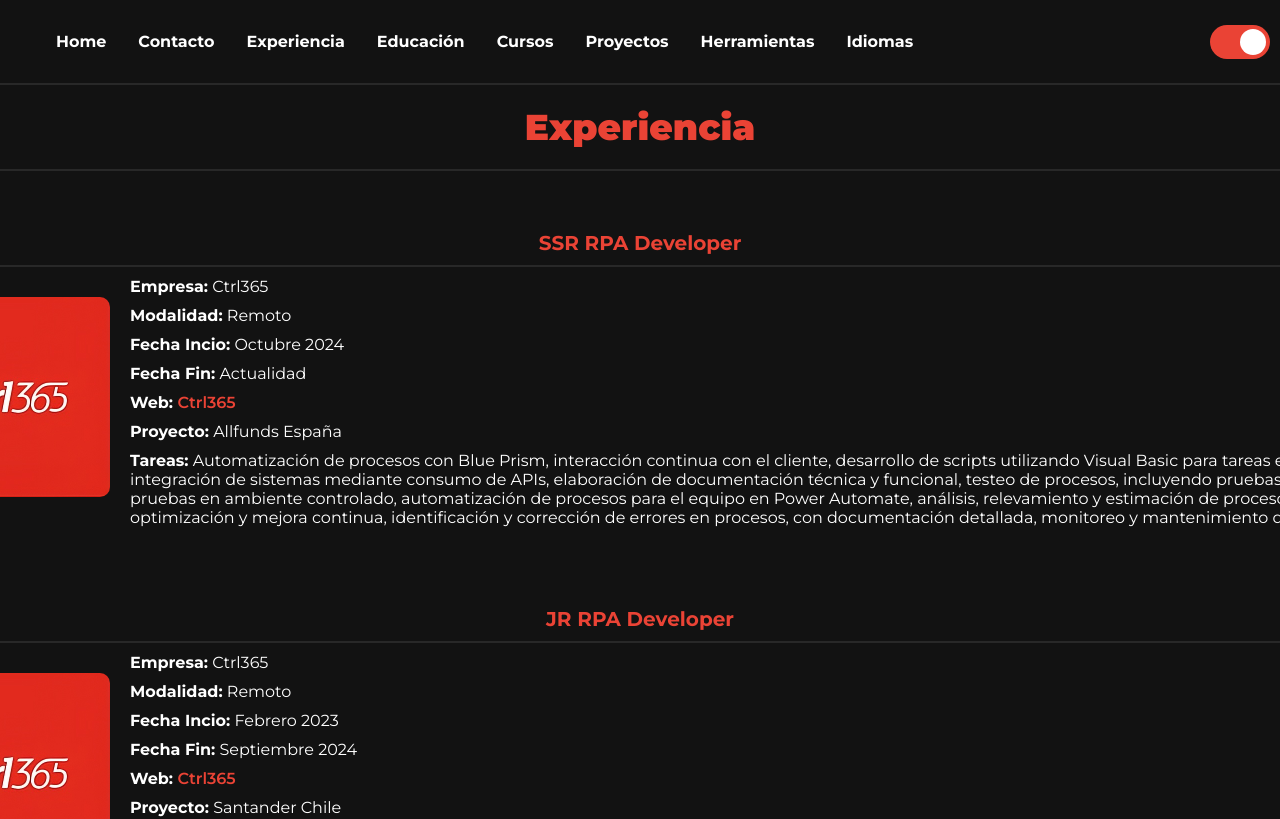
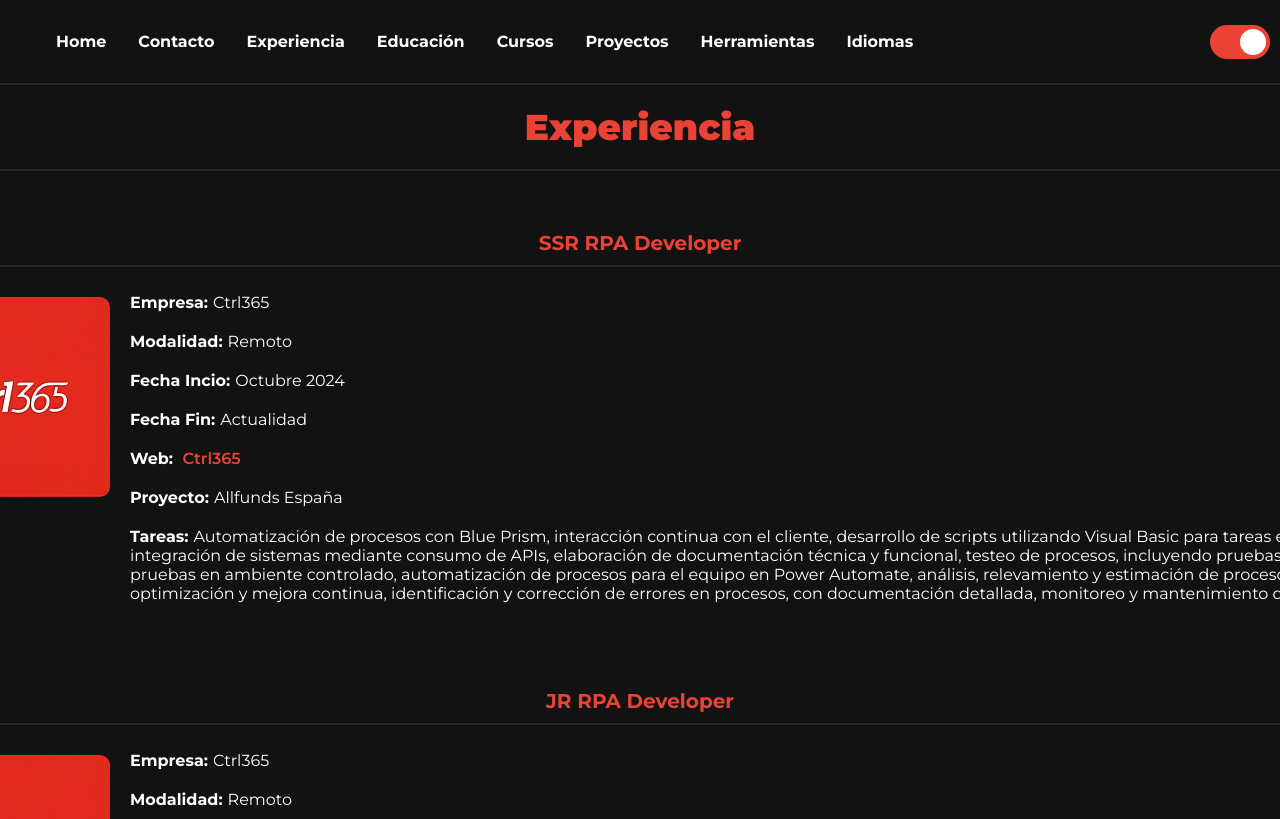
Before and after one commit to AugustoComeglio/PersonalWebsiteV2, a React (Vite) app: page /experiencia in a window 1280 px wide. Shown: the top 819 px of the page. Built offline with nearby package versions, Linux system fonts and the light colour scheme.

Commit message:
refactor mejoras cards

```diff
--- a/src/Components/UI/Cards/CardEducacion/CardEducacion.jsx
+++ b/src/Components/UI/Cards/CardEducacion/CardEducacion.jsx
@@ -11,10 +11,8 @@
 }) => {
   return (
     <article className={styles.card}>
-        <div className={styles.conttitle}>
-          <div className={styles.title}>
-            {Institucion}
-          </div>
+      <header className={styles.header}>
+        <div className={styles.title}>{Institucion}</div>
         <div
           className={`${styles.status} ${
             Status === "In Progress"
@@ -27,26 +25,34 @@
           <div className={styles.statusicon}></div>
           <div className={styles.statustexto}>{Status}</div>
         </div>
-        </div>
+      </header>
 
-        <div className={styles.contenedorInfo}>
+      <div className={styles.bodyCard}>
         <div>
           <div className={styles.contimg}>
-              <img className={styles.img} src={Src} title={Institucion} alt={`Logo de ${Institucion}`}/>
+            <img
+              className={styles.img}
+              src={Src}
+              title={Institucion}
+              alt={`Logo de ${Institucion}`}
+            />
           </div>
         </div>
 
-          <div className={styles.datos}>
+        <dl className={styles.datos}>
           <div className={styles.descripcion}>
-              <b>Carrera:</b> {Carrera}
+            <dt>Carrera:</dt>
+            <dd>{Carrera}</dd>
           </div>
           <div className={styles.descripcion}>
-              <b>Fecha Incio:</b> {FechaInicio}
+            <dt>Fecha Incio:</dt>
+            <dd>{FechaInicio}</dd>
           </div>
           <div className={styles.descripcion}>
-              <b>Fecha Fin:</b> {FechaFin}
+            <dt>Fecha Fin:</dt>
+            <dd>{FechaFin}</dd>
           </div>
-          </div>
+        </dl>
       </div>
     </article>
   );
--- a/src/Components/UI/Cards/CardExperiencia/CardExperiencia.jsx
+++ b/src/Components/UI/Cards/CardExperiencia/CardExperiencia.jsx
@@ -14,40 +14,54 @@
 }) => {
   return (
     <article className={styles.card}>
+      <hearder className={styles.header}>
         <div className={styles.title}>
           <b>{Puesto}</b>
         </div>
+      </hearder>
 
-        <div className={styles.contenedorInfo}>
+      <div className={styles.bodyCard}>
         <div>
           <div className={styles.contimg}>
-              <img className={styles.img} src={Src} alt={`Logo de ${Empresa}`}/>
+            <img className={styles.img} src={Src} alt={`Logo de ${Empresa}`} />
           </div>
         </div>
 
-          <div className={styles.datos}>
+        <dl className={styles.datos}>
           <div className={styles.descripcion}>
-              <b>Empresa:</b> {Empresa}
+            <dt>Empresa:</dt>
+            <dd>{Empresa}</dd>
           </div>
           <div className={styles.descripcion}>
-              <b>Modalidad:</b> {Modalidad}
+            <dt>Modalidad:</dt>
+            <dd>{Modalidad}</dd>
           </div>
           <div className={styles.descripcion}>
-              <b>Fecha Incio:</b> {FechaInicio}
+            <dt>Fecha Incio:</dt>
+            <dd>{FechaInicio}</dd>
           </div>
           <div className={styles.descripcion}>
-              <b>Fecha Fin:</b> {FechaFin}
+            <dt>Fecha Fin:</dt>
+            <dd>{FechaFin}</dd>
           </div>
           <div className={styles.descripcion}>
-              <b>Web:</b><a className={styles.link} href={Web} target="_blank"> {Empresa}</a>
+            <dt>Web:</dt>
+            <dd>
+              <a className={styles.link} href={Web} target="_blank">
+                {" "}
+                {Empresa}
+              </a>
+            </dd>
           </div>
           <div className={styles.descripcion}>
-              <b>Proyecto:</b> {Proyecto}
+            <dt>Proyecto:</dt>
+            <dd>{Proyecto}</dd>
           </div>
           <p className={styles.descripcion}>
-              <b>Tareas:</b> {Tareas}
+            <dt>Tareas:</dt>
+            <dd>{Tareas}</dd>
           </p>
-          </div>
+        </dl>
       </div>
     </article>
   );
--- a/src/Components/UI/Cards/CardExperiencia/CardExperiencia.module.css
+++ b/src/Components/UI/Cards/CardExperiencia/CardExperiencia.module.css
@@ -1,4 +1,4 @@
-.card{
+.card {
   min-height: 200px;
   width: 1500px;
   background-color: var(--background-color);
@@ -8,48 +8,61 @@
   /* box-shadow: 0px 10px 15px var(--secondary-color); */
   transition: transform 0.3s ease, box-shadow 0.3s ease;
 }
-
 .card:hover {
   transform: translateY(-5px);
   box-shadow: 0px 10px 15px var(--primary-color);
 }
-
-.img{
+.header {
+  display: flex;
+  flex-direction: row;
+  justify-content: center;
+  border-radius: 5px 5px 0px 0px;
+  border-bottom: 2px solid var(--secondary-color);
+  color: var(--primary-color);
+}
+.title {
+  padding: 10px;
+  font-size: 20px;
+  font-weight: 900;
+  text-align: center;
+}
+.bodyCard {
+  display: flex;
+  flex-direction: row;
+  padding: 10px 0px;
+}
+.contimg {
+  display: flex;
+  align-items: center;
+  padding: 20px;
+}
+.img {
   height: 200px;
   width: 200px;
   object-fit: contain;
   border-radius: 10px;
 }
-.title{
-    padding: 10px 0px 10px 0px;
-    border-radius: 5px 5px 0px 0px;
-    text-align: center;
-    font-size: 20px;
-    border-bottom: 2px solid var(--secondary-color);
-    color: var(--primary-color);
-    font-weight: 900;
-}
-.descripcion{
-    padding: 0px 0px 10px 0px;
-    margin: 0px;
-}
-.contimg{
-    display: flex;
-    align-items: center;
-    padding: 20px;
-}
-.contenedorInfo{
-    display: flex;
-    flex-direction: row;
-    padding: 10px 0px;
-}
-.datos{
+.datos {
   display: flex;
   flex-direction: column;
   align-items: left;
   justify-content: center;
+  gap: 20px 0px;
 }
-.link{
+.descripcion {
+  padding: 0px;
+  margin: 0px;
+}
+.descripcion dt {
+  font-weight: bold;
+  display: inline;
+  margin-right: 5px;
+}
+.descripcion dd {
+  display: inline;
+  margin-left: 0;
+}
+.link {
   text-decoration: none;
   color: var(--primary-color);
   font-weight: 600;
--- a/src/Components/UI/Cards/CardIdioma/CardIdioma.jsx
+++ b/src/Components/UI/Cards/CardIdioma/CardIdioma.jsx
@@ -1,18 +1,31 @@
-import React from 'react'
-import styles from './CardIdioma.module.css'
+import React from "react";
+import styles from "./CardIdioma.module.css";
 
-const CardIdioma = ({Idioma, Src, Nivel}) => {
-    return (
-        <article className={styles.card}>
-            <div  className={styles.contimg}>
-                <img className={styles.img} src={Src} title={Idioma} alt={`Logo de ${Idioma}`}/>
-            </div>
-            <div>
-                <div className={styles.title}>{Idioma}</div>
-                <div className={styles.descripcion}><b>Nivel: </b>{Nivel}</div>
-            </div>
-        </article>
-    )
-}
+const CardIdioma = ({ Idioma, Src, Nivel }) => {
+  return (
+    <article className={styles.card}>
+      <header className={styles.header}>
+        <div className={styles.title}>{Idioma}</div>
+      </header>
 
-export default CardIdioma
+      <div className={styles.bodyCard}>
+        <div className={styles.contimg}>
+          <img
+            className={styles.img}
+            src={Src}
+            title={Idioma}
+            alt={`Logo de ${Idioma}`}
+          />
+        </div>
+        <dl className={styles.datos}>
+          <div className={styles.descripcion}>
+            <dt>Nivel:</dt>
+            <dd>{Nivel}</dd>
+          </div>
+        </dl>
+      </div>
+    </article>
+  );
+};
+
+export default CardIdioma;
--- a/src/Components/UI/Cards/CardIdioma/CardIdioma.module.css
+++ b/src/Components/UI/Cards/CardIdioma/CardIdioma.module.css
@@ -1,31 +1,61 @@
-.card{
+.card {
   display: flex;
   flex-direction: column;
-    width: 400px;
   background-color: var(--background-color);
   border-radius: 10px;
   /* box-shadow: 0px 10px 15px var(--secondary-color); */
   transition: transform 0.3s ease, box-shadow 0.3s ease;
 }
-
 .card:hover {
   transform: translateY(-5px);
   box-shadow: 0px 10px 15px var(--primary-color);
 }
-.contimg{
+.header {
+  display: flex;
+  flex-direction: row;
+  justify-content: center;
+  border-radius: 5px 5px 0px 0px;
+  color: var(--primary-color);
+}
+.title {
+  padding: 10px;
+  font-size: 20px;
+  font-weight: 900;
+  text-align: center;
+}
+.bodyCard {
+  display: flex;
+  flex-direction: column;
+  justify-items: center;
+  align-items: center;
+}
+.contimg {
   display: flex;
   align-items: center;
+  padding: 10px;
 }
-.img{
+.img {
   height: 250px;
   width: 400px;
   border-radius: 10px;
 }
-.title{
-    padding: 5px 10px;
-    font-weight: 900;
-
+.datos {
+  display: flex;
+  flex-direction: column;
+  align-items: left;
+  justify-content: center;
+  gap: 10px 0px;
 }
-.descripcion{
-    padding: 5px 10px;
+.descripcion {
+  padding: 0px;
+  margin: 0px;
 }
+.descripcion dt {
+  font-weight: bold;
+  display: inline;
+  margin-right: 5px;
+}
+.descripcion dd {
+  display: inline;
+  margin-left: 0;
+}
--- a/src/Components/UI/Cards/CardPresentacion/CardPresentacion.jsx
+++ b/src/Components/UI/Cards/CardPresentacion/CardPresentacion.jsx
@@ -4,13 +4,15 @@
 const CardPresentacion = () => {
   return (
     <article className={styles.card}>
-        <div className={styles.contimg}>
+        <header className={styles.header}>
+            <div className={styles.title}>Auguto Comeglio</div>
+            <div className={styles.profesion}>Estudiante de Ingenieria en Sistemas de Información - SSR RPA Developer</div>
+        </header>
+        <div className={styles.bodyCard}>
+             <div className={styles.contimg}>
             <img src="/Images/Augusto.jpg" className={styles.img} alt="Foto de perfil de Augusto Comeglio"></img>
         </div>
-        <div className={styles.continfo}>
-            <div className={styles.continfo}>
-                <div className={styles.title}>Auguto Comeglio</div>
-                <div className={styles.profesion}>Estudiante de Ingenieria en Sistemas de Información - SSR RPA Developer</div>
+            <div className={styles.datos}>
                 <section className={styles.descripcion}>
                     <h3>Acerca de mí</h3>
                     <p>Soy un estudiante avanzado de Ingeniería en Sistemas de Información en la Universidad Tecnológica Nacional, apasionado por la tecnología y el desarrollo de software. Actualmente, me desempeño como RPA Developer en CTRL365, donde he adquirido experiencia en automatización de procesos y desarrollo de soluciones tecnológicas eficientes.</p>
--- a/src/Components/UI/Cards/CardPresentacion/CardPresentacion.module.css
+++ b/src/Components/UI/Cards/CardPresentacion/CardPresentacion.module.css
@@ -1,7 +1,6 @@
 .card{
     display: flex;
-    flex-direction: row;
-    justify-content: space-between;
+    flex-direction: column;
     width: 100%;
     height: 100%;
     background-color: var(--background-color);
@@ -13,10 +12,34 @@
   transform: translateY(-5px);
   box-shadow: 0px 10px 15px var(--primary-color);
 }
+.header{
+    display: flex;
+    flex-direction: column;
+    justify-content: center;
+    border-radius: 5px 5px 0px 0px;
+    border-bottom: 2px solid var(--secondary-color);
+    color: var(--primary-color);
+    text-align: center;
+}
+.title{
+    font-size: 20px;
+    font-weight: 900;
+    padding: 10px 0px;
+}
+.profesion{
+    font-size: 16px;
+    font-weight: 600;
+    padding: 10px 0px;
+    margin: 0px;
+}
+.bodyCard{
+    display: flex;
+    flex-direction: row;
+    padding: 20px;
+}
 .contimg{
     display: flex;
     align-items: center;
-    padding: 0px 0px 0px 20px;
 }
 .img{
     height: 250px;
@@ -25,27 +48,10 @@
     border-radius: 10px;
     border: 3px solid var(--primary-color);
 }
-.continfo{
+.datos{
     display: flex;
     flex-direction: column;
-    padding: 0px 20px;
-}
-.title{
-    text-align: center;
-    font-size: 20px;
-    font-weight: 900;
-    border-bottom: 2px solid var(--secondary-color);
-    padding: 10px 0px;
-    color: var(--primary-color);
-}
-.profesion{
-    text-align: center;
-    font-size: 16px;
-    font-weight: 600;
-    border-bottom: 2px solid var(--secondary-color);
-    padding: 10px 0px;
-    margin: 0px;
-    color: var(--primary-color);
+    margin-left: 10px;
 }
 .descripcion h3{
     color: var(--primary-color);
@@ -54,3 +60,6 @@
 .descripcion p{
     margin: 5px;
 }
+.descripcion li{
+    margin: 5px;
+}
```
Also changed, not shown: src/Components/UI/Cards/CardCursos/CardCurso.module.css (+11 -11 lines), src/Components/UI/Cards/CardEducacion/CardEducacion.module.css (+41 -39 lines). Lines whose indentation alone changed are shown as unchanged.
